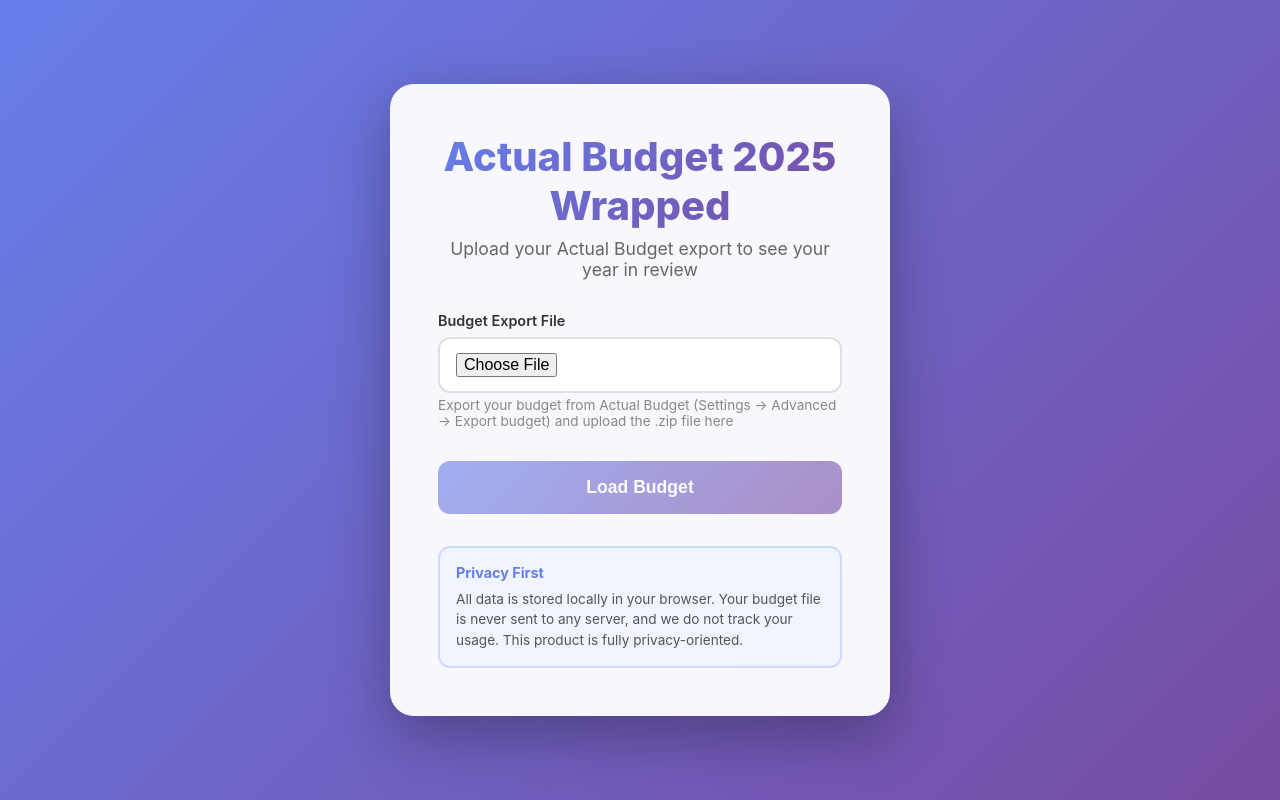
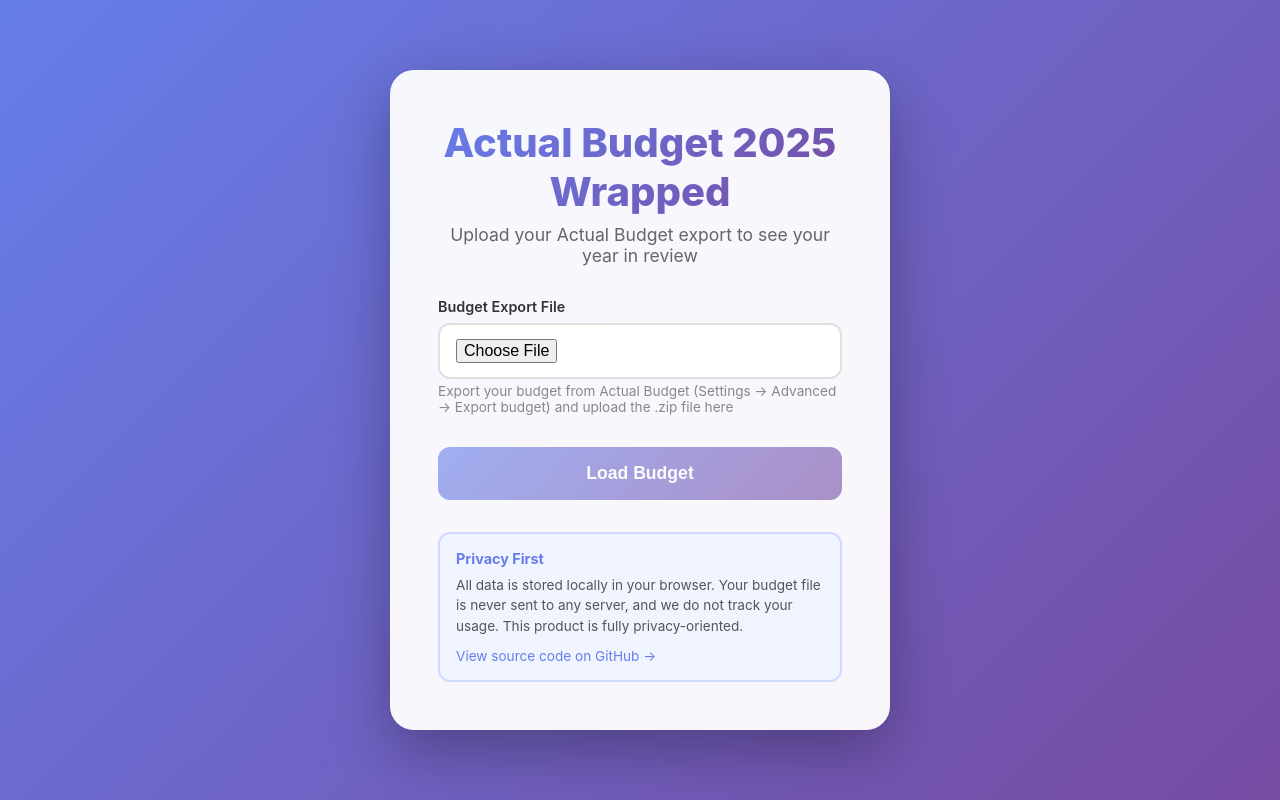
Before and after one commit to actualbudget/wrapped, a React (Vite) app: page / in a window 1280 px wide. Built offline with nearby package versions, Linux system fonts and the light colour scheme.

Commit message:
Add GitHub link to ConnectionForm for source code access
- Introduced a new motion link in the ConnectionForm component that directs users to the project's GitHub repository.
- The link features animations for improved user interaction and is styled to match the existing design.

```diff
--- a/src/components/ConnectionForm.tsx
+++ b/src/components/ConnectionForm.tsx
@@ -136,6 +136,27 @@ export function ConnectionForm({
             All data is stored locally in your browser. Your budget file is never sent to any
             server, and we do not track your usage. This product is fully privacy-oriented.
           </p>
+          <motion.a
+            href="https://github.com/actualbudget/wrapped"
+            target="_blank"
+            rel="noopener noreferrer"
+            style={{
+              fontSize: '0.85rem',
+              color: '#667eea',
+              textDecoration: 'none',
+              display: 'inline-flex',
+              alignItems: 'center',
+              gap: '0.5rem',
+              marginTop: '0.75rem',
+            }}
+            initial={{ opacity: 0 }}
+            animate={{ opacity: 1 }}
+            transition={{ duration: 0.5, delay: 0.3 }}
+            whileHover={{ color: '#764ba2', textDecoration: 'underline' }}
+            whileTap={{ scale: 0.95 }}
+          >
+            View source code on GitHub →
+          </motion.a>
         </div>
       </div>
     </motion.div>
```
